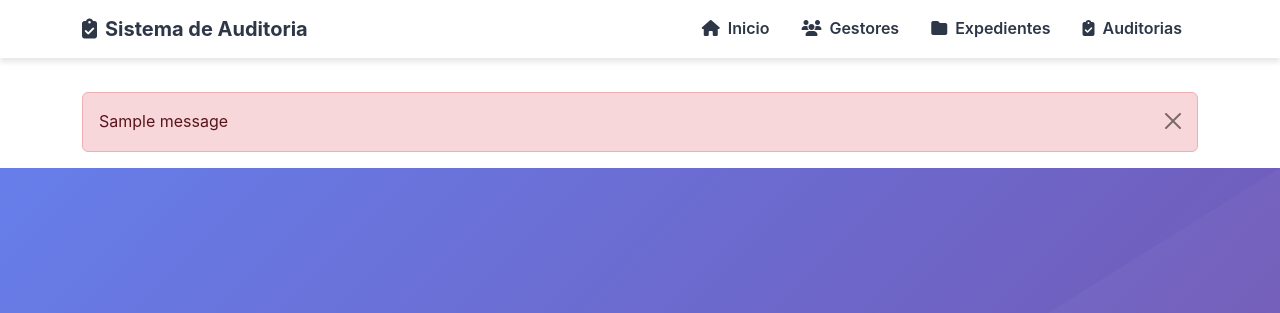
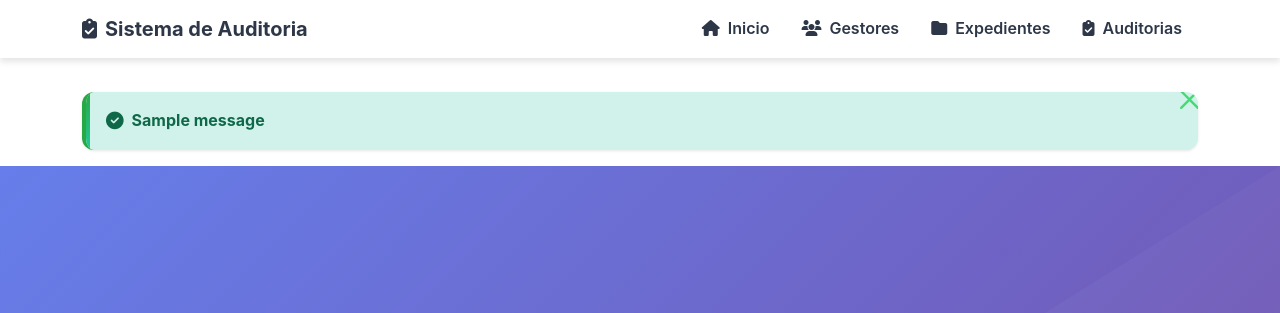
Before and after one commit to Toasted1996/RetProject---Backend, a Django app: page / in a window 1280 px wide. Shown: the top 313 px of the page. Run offline with Django 5.2, Linux system fonts and the light colour scheme; tables that the repository leaves empty hold one stand-in row (values such as "Sample post"); one stand-in notice (Sample message) is shown; some libraries are stand-ins or nearby versions.

Commit message:
Add custom messages from bootstrap v.1.2.4

```diff
--- a/static/css/globalbase.css
+++ b/static/css/globalbase.css
@@ -400,6 +400,138 @@ body {
     }
 }
 
+/* ========================================
+   MENSAJES DE DJANGO - ALERTAS PERSONALIZADAS
+   ======================================== */
+.alert {
+    border: none;
+    border-radius: 12px;
+    padding: 1rem 1.25rem;
+    margin-bottom: 1rem;
+    box-shadow: var(--shadow-sm);
+    transition: var(--transition-fast);
+    position: relative;
+    overflow: hidden;
+}
+
+.alert::before {
+    content: '';
+    position: absolute;
+    left: 0;
+    top: 0;
+    bottom: 0;
+    width: 4px;
+    transition: var(--transition-fast);
+}
+
+.alert:hover {
+    transform: translateY(-2px);
+    box-shadow: var(--shadow-md);
+}
+
+/* Alert Success - Verde */
+.alert-success {
+    background-color: #d1f2eb;
+    color: #0f6848;
+    border-left: 4px solid #28a745;
+}
+
+.alert-success::before {
+    background: linear-gradient(135deg, #28a745, #20c997);
+}
+
+.alert-success .btn-close {
+    filter: invert(0.5) sepia(1) saturate(5) hue-rotate(86deg);
+}
+
+/* Alert Danger - Rojo */
+.alert-danger {
+    background-color: #f8d7da;
+    color: #721c24;
+    border-left: 4px solid #dc3545;
+}
+
+.alert-danger::before {
+    background: linear-gradient(135deg, #dc3545, #c82333);
+}
+
+.alert-danger .btn-close {
+    filter: invert(0.5) sepia(1) saturate(5) hue-rotate(-45deg);
+}
+
+/* Alert Warning - Amarillo */
+.alert-warning {
+    background-color: #fff3cd;
+    color: #856404;
+    border-left: 4px solid #ffc107;
+}
+
+.alert-warning::before {
+    background: linear-gradient(135deg, #ffc107, #e0a800);
+}
+
+/* Alert Info - Azul */
+.alert-info {
+    background-color: #d1ecf1;
+    color: #0c5460;
+    border-left: 4px solid #17a2b8;
+}
+
+.alert-info::before {
+    background: linear-gradient(135deg, #17a2b8, #138496);
+}
+
+/* Iconos en alertas */
+.alert i {
+    font-size: 1.1rem;
+    margin-right: 8px;
+}
+
+/* Animación de entrada para alertas */
+.alert.fade.show {
+    animation: slideInDown 0.5s ease-out;
+}
+
+@keyframes slideInDown {
+    from {
+        transform: translateY(-100%);
+        opacity: 0;
+    }
+    to {
+        transform: translateY(0);
+        opacity: 1;
+    }
+}
+
+/* Botón de cerrar personalizado */
+.alert .btn-close {
+    padding: 0.5rem;
+    margin: -0.5rem -0.5rem -0.5rem auto;
+    background-size: 1.2em;
+    border-radius: 50%;
+    transition: var(--transition-fast);
+    opacity: 0.7;
+}
+
+.alert .btn-close:hover {
+    opacity: 1;
+    transform: scale(1.1);
+    background-color: rgba(0, 0, 0, 0.1);
+}
+
+/* Responsividad para mensajes */
+@media (max-width: 768px) {
+    .alert {
+        border-radius: 8px;
+        padding: 0.75rem 1rem;
+        font-size: 0.9rem;
+    }
+
+    .alert i {
+        font-size: 1rem;
+    }
+}
+
 /* Móviles pequeños */
 @media (max-width: 480px) {
     /* Navbar más compacto */
--- a/templates/base.html
+++ b/templates/base.html
@@ -58,8 +58,19 @@
         {% if messages %}
             <div class="container mt-3">
                 {% for message in messages %}
-                    <div class="alert alert-{{ message.tags }} alert-dismissible alert-danger show" role="alert">
-                        {{ message }}
+                    <div class="alert alert-{{ message.tags }} alert-dismissible fade show" role="alert">
+                        <div class="d-flex align-items-center">
+                            {% if message.tags == 'success' %}
+                                <i class="fas fa-check-circle me-2"></i>
+                            {% elif message.tags == 'error' %}
+                                <i class="fas fa-exclamation-triangle me-2"></i>
+                            {% elif message.tags == 'warning' %}
+                                <i class="fas fa-exclamation-circle me-2"></i>
+                            {% elif message.tags == 'info' %}
+                                <i class="fas fa-info-circle me-2"></i>
+                            {% endif %}
+                            <strong>{{ message }}</strong>
+                        </div>
                         <button type="button" class="btn-close" data-bs-dismiss="alert" aria-label="Close"></button>
                     </div>
                 {% endfor %}
```
